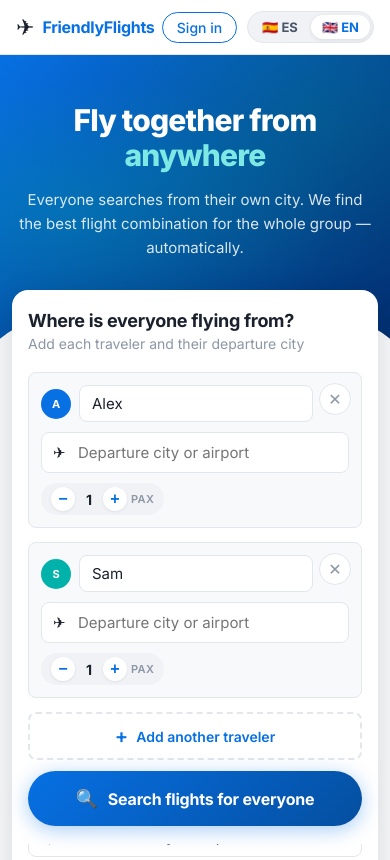
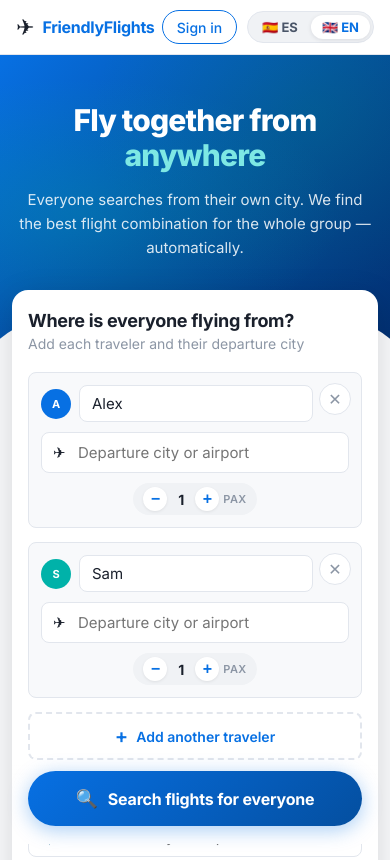
Before and after one commit to vlljuan99/friendlyflights, a website: page index.html in a window 390 px wide. Shown: the top 860 px of the page. Drawn offline with nearby package versions, Linux system fonts and the light colour scheme; no server answers.

Commit message:
style: vertical-center Iniciar sesión, horizontal-center PAX stepper
- .btn-ghost gets display:inline-flex + min-height:34px so its height
  matches the language-switcher pill group (was 31px vs 34px → both
  centered in the nav row but visibly misaligned at small sizes).
- .pax-stepper on mobile changes from align-self:flex-start to center so
  it sits in the middle of the traveler card instead of stuck to the
  left edge.

```diff
--- a/styles.css
+++ b/styles.css
@@ -36,7 +36,13 @@ body { font-family: var(--font); background: var(--gray-50); color: var(--gray-8
 .nav-links { display: flex; align-items: center; gap: 24px; }
 .nav-links a { text-decoration: none; color: var(--gray-600); font-size: 14px; font-weight: 500; transition: color .15s; }
 .nav-links a:hover { color: var(--blue); }
-.btn-ghost { border: 1.5px solid var(--blue); color: var(--blue) !important; padding: 6px 16px; border-radius: 20px; transition: background .15s !important; }
+.btn-ghost {
+  display: inline-flex; align-items: center; justify-content: center;
+  min-height: 34px; box-sizing: border-box;   /* match the lang-switcher pill height */
+  border: 1.5px solid var(--blue); color: var(--blue) !important;
+  padding: 4px 16px; border-radius: 20px;
+  transition: background .15s !important;
+}
 .btn-ghost:hover { background: var(--blue-light) !important; }
 /* Language switcher — two side-by-side pills with the active language
    filled in blue. Both languages are always visible so users can switch
@@ -502,7 +508,7 @@ button, a, input, select, [role="button"] {
     width: 32px; height: 32px;
     min-height: unset;
   }
-  .pax-stepper { align-self: flex-start; }
+  .pax-stepper { align-self: center; }
 
   /* ----- ADD TRAVELER BUTTON ----- */
   .btn-add-traveler { width: 100%; justify-content: center; margin-bottom: 20px; padding: 12px 20px; }
```
